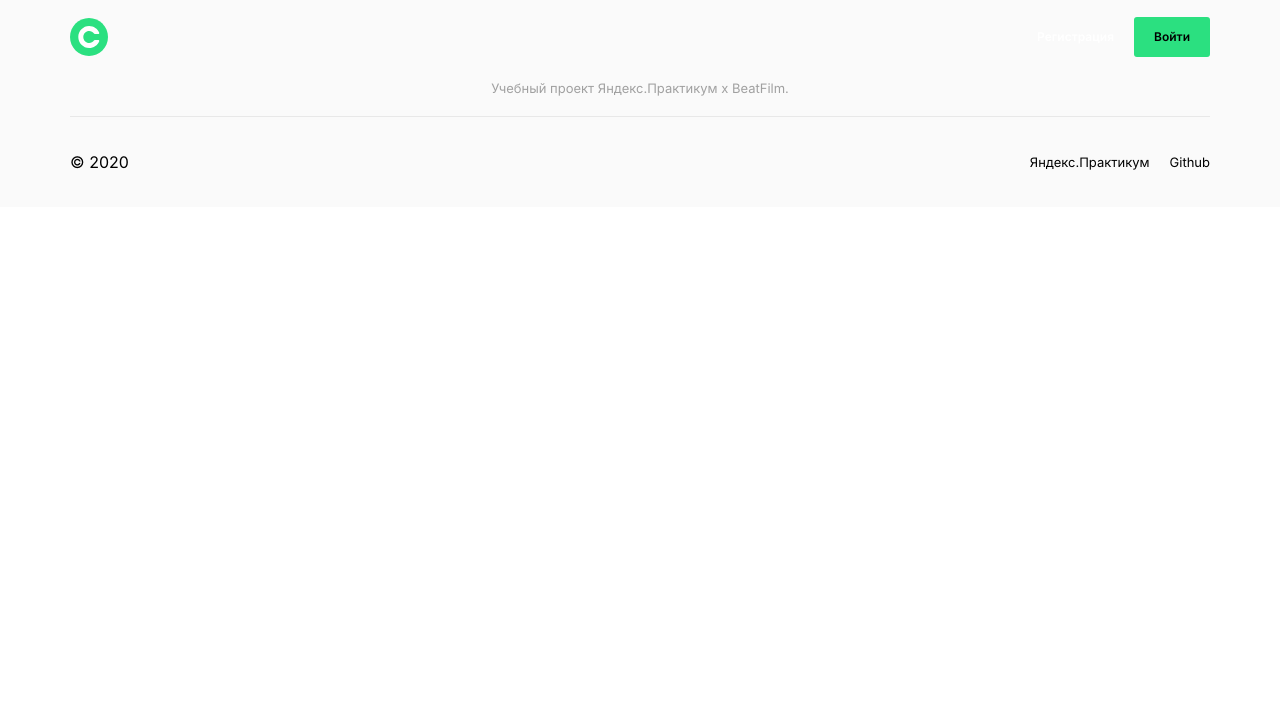
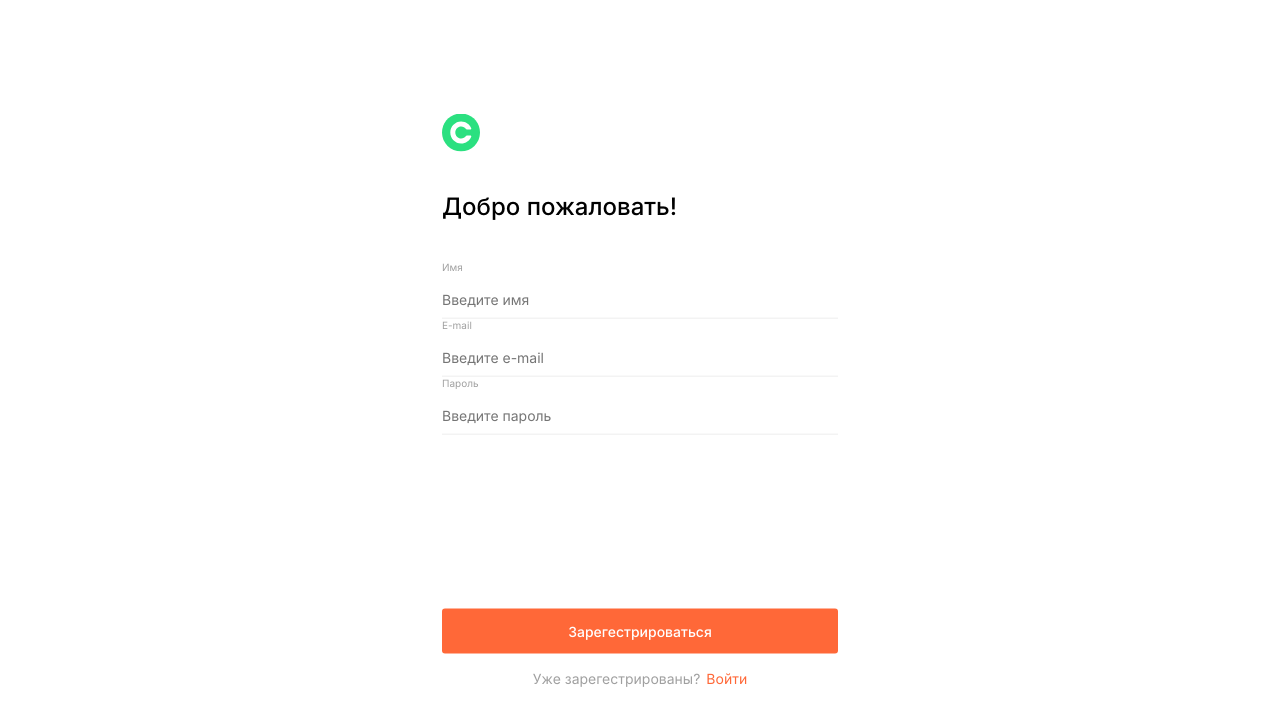
Before and after one commit to script696/movies-explorer-frontend, a React (Create React App) app: page /signup in a window 1280 px wide. Shown: the top 726 px of the page. Built offline with nearby package versions, Linux system fonts and the light colour scheme.

Commit message:
feat: add Register

```diff
--- a/src/App.jsx
+++ b/src/App.jsx
@@ -1,12 +1,19 @@
-import { Main } from "./pages";
 import { Layout } from "./components";
-import { Switch } from "react-router-dom";
-import { authProtectedRoutes } from "./utils/navigationRoutes";
+import { Route, Switch } from "react-router-dom";
+import { authProtectedRoutes, publicRoutes } from "./utils/navigationRoutes";
 import ProtectedRoute from "./components/ProtectedRoute/ProtectedRoute";
 
 const App = () => {
   return (
     <Switch>
+      {publicRoutes.map((route) => (
+        <Route
+          key={route.id}
+          path={route.path}
+          exact
+          component={route.component}
+        />
+      ))}
       <Layout>
         {authProtectedRoutes.map(({ id, path, component }) => (
           <ProtectedRoute key={id} path={path} component={component} exact />
--- a/src/components/ProtectedRoute/ProtectedRoute.js
+++ b/src/components/ProtectedRoute/ProtectedRoute.js
@@ -1,14 +1,16 @@
 import { Redirect, Route } from "react-router-dom";
+import { PUBLIC_ROUTES } from "../../utils/navigationRoutes";
+const isAuthMock = false;
 
 const ProtectedRoute = ({ component: Component, ...rest }) => (
   <Route
     {...rest}
     render={(props) => {
-      if (false) {
+      if (!isAuthMock) {
         return (
           <Redirect
             to={{
-              pathname: "/",
+              pathname: PUBLIC_ROUTES.SIGNUP.path,
             }}
           />
         );
--- /dev/null
+++ b/src/pages/Register/Register.jsx
@@ -0,0 +1,58 @@
+import s from "./Register.module.scss";
+import { logo } from "../../assets/images";
+import { Link } from "react-router-dom";
+
+const Register = () => {
+  const formFields = [
+    {
+      id: "name",
+      fieldsTitle: "Имя",
+      type: "text",
+      placeholder: "Введите имя",
+    },
+    {
+      id: "email",
+      fieldsTitle: "E-mail",
+      type: "text",
+      placeholder: "Введите e-mail",
+    },
+    {
+      id: "password",
+      fieldsTitle: "Пароль",
+      type: "password",
+      placeholder: "Введите пароль",
+    },
+  ];
+
+  return (
+    <section className={s.register}>
+      <img src={logo} alt="логотип" className={s.register__logo} />
+      <h2 className={s.register__title}>Добро пожаловать!</h2>
+      <form className={s.register__form}>
+        <div className={s.register__fields}>
+          {formFields.map(({ id, fieldsTitle, type, placeholder }) => (
+            <div key={id} className={s.register__field}>
+              <span className={s.register__fieldTitle}>{fieldsTitle}</span>
+              <input
+                type={type}
+                className={s.register__fieldInput}
+                placeholder={placeholder}
+              />
+            </div>
+          ))}
+        </div>
+        <div className={s.register__bottom}>
+          <button className={s.register__btn}>Зарегестрироваться</button>
+          <div className={s.register__row}>
+            <span className={s.register__regtext}>Уже зарегестрированы?</span>
+            <Link className={s.register__link} to="/">
+              Войти
+            </Link>
+          </div>
+        </div>
+      </form>
+    </section>
+  );
+};
+
+export default Register;
--- /dev/null
+++ b/src/pages/Register/Register.module.scss
@@ -0,0 +1,79 @@
+.register {
+  position: fixed;
+  top: 50%;
+  left: 50%;
+  transform: translate(-50%,-50%);
+  display: flex;
+  flex-direction: column;
+&__logo {
+  width: 38px;
+  height: 38px;
+  margin: 0 0 40px 0;
+}
+  &__title {
+    margin: 0 0 40px 0;
+    color: inherit;
+    font-weight: 500;
+    font-size: 24px;
+    line-height: 29px;
+  }
+  &__form {
+    min-width: 396px;
+    display: flex;
+    flex-direction: column;
+
+    gap: 24px;
+  }
+  &__fields {
+    margin-bottom: 150px;
+  }
+  &__field {
+    display: flex;
+    flex-direction: column;
+    border-bottom: 1px solid #E8E8E8;
+  }
+  &__fieldTitle {
+    margin-bottom: 8px;
+    font-size: 10px;
+    line-height: 12px;
+    color: #A0A0A0;
+  }
+  &__fieldInput {
+    padding: 10px 0;
+    font-size: 14px;
+    line-height: 17px;
+    border: none;
+  }
+  &__bottom {
+    display: flex;
+    flex-direction: column;
+    gap: 16px;
+  }
+  &__row {
+    display: flex;
+    justify-content: center;
+    gap: 6px;
+  }
+  &__btn {
+    border: none;
+    color: #fff;
+    width: 396px;
+    height: 45px;
+    background: #FF6838;
+    border-radius: 3px;
+    font-weight: 500;
+    font-size: 14px;
+    line-height: 17px;
+  }
+  &__regtext {
+    font-size: 14px;
+    line-height: 17px;
+    color: #A0A0A0;
+  }
+  &__link {
+    font-size: 14px;
+    line-height: 17px;
+    color: #FF6838;
+    text-decoration: none;
+  }
+}
--- a/src/pages/index.js
+++ b/src/pages/index.js
@@ -2,3 +2,4 @@ export { default as Main } from "./Main/Main";
 export { default as Movies } from "./Movies/Movies";
 export { default as SavedMovies } from "./SavedMovies/SavedMovies";
 export { default as Profile } from "./Profile/Profile";
+export { default as Register } from "./Register/Register";
--- a/src/utils/navigationRoutes.js
+++ b/src/utils/navigationRoutes.js
@@ -1,12 +1,12 @@
-// const PUBLIC_ROUTES = {
-//     LOGIN: {
-//         id: "login",
-//         path: "/login",
-//         component: Login,
-//     },
-// };
+import { Main, Movies, SavedMovies, Profile, Register } from "../pages";
 
-import { Main, Movies, SavedMovies, Profile } from "../pages";
+const PUBLIC_ROUTES = {
+  SIGNUP: {
+    id: "signup",
+    path: "/signup",
+    component: Register,
+  },
+};
 
 const AUTH_PROTECTED_ROUTES = {
   HOME: {
@@ -32,5 +32,6 @@ const AUTH_PROTECTED_ROUTES = {
 };
 
 const authProtectedRoutes = Object.values(AUTH_PROTECTED_ROUTES);
+const publicRoutes = Object.values(PUBLIC_ROUTES);
 
-export { authProtectedRoutes };
+export { authProtectedRoutes, publicRoutes, PUBLIC_ROUTES };
```
